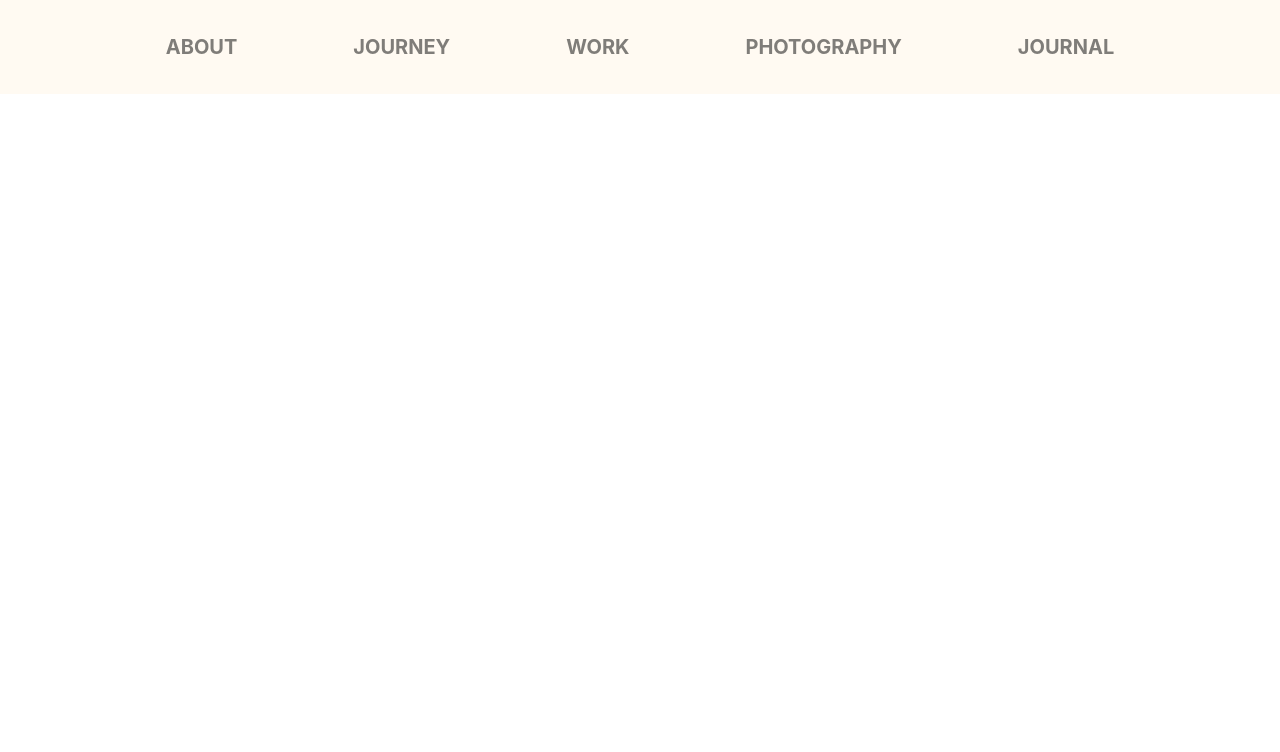
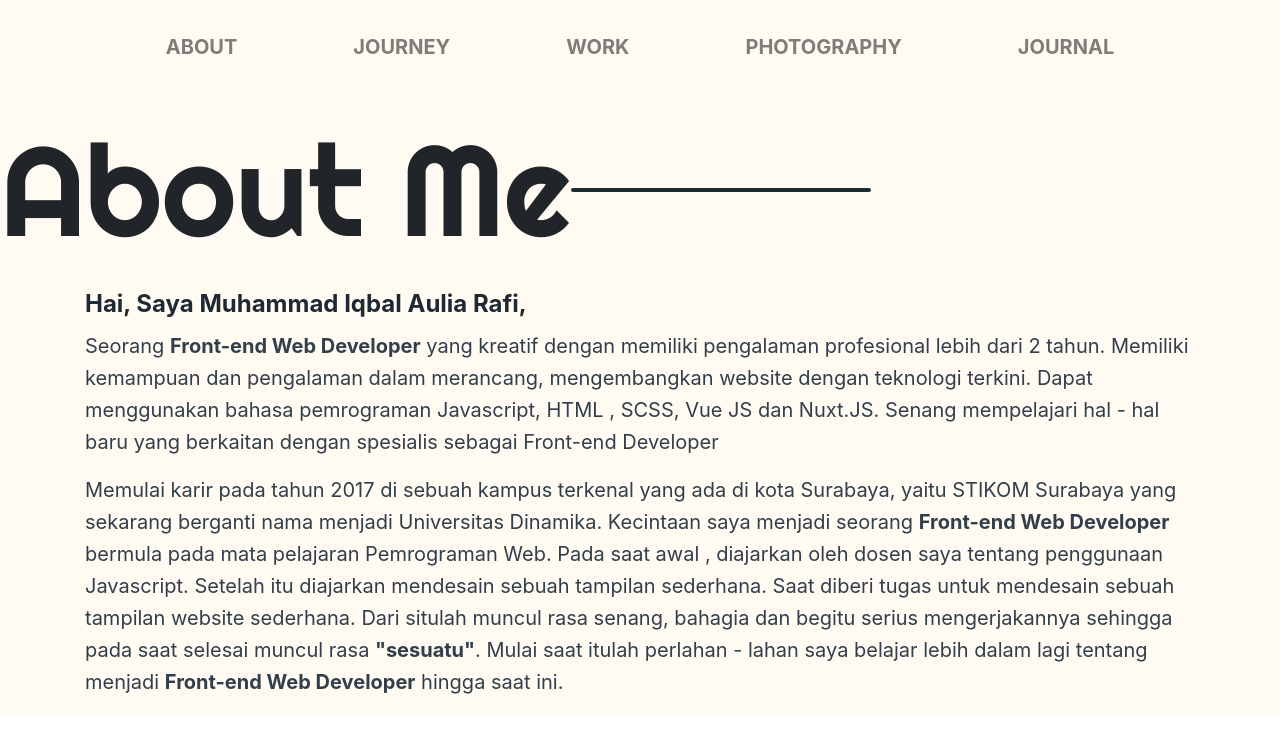
Before and after one commit to Iqbalaulia/my-profile-with-vuejs, a Vue app: page / in a window 1280 px wide. Shown: the top 752 px of the page. Built offline with nearby package versions, Linux system fonts and the light colour scheme.

Commit message:
about section

```diff
--- /dev/null
+++ b/src/assets/scss/about/index.scss
@@ -0,0 +1,28 @@
+.about {
+  background-color: $primary;
+
+  &_text {
+    font-size: 10vw;
+    font-family: "Righteous";
+    display: flex;
+    align-items: center;
+    .line {
+      width: 300px;
+      border: 2px solid $black-1;
+      border-radius: 4px;
+    }
+  }
+
+  &_description {
+    label {
+      font-size: 24px;
+      font-weight: bold;
+      color: $black-1;
+    }
+    p {
+      font-size: 20px;
+      line-height: 32px;
+      color: $black-2;
+    }
+  }
+}
--- a/src/assets/scss/base/index.scss
+++ b/src/assets/scss/base/index.scss
@@ -1,3 +1,4 @@
 @import "variables.scss";
-
+@import url("https://fonts.googleapis.com/css2?family=Righteous&display=swap");
 @import "../navbar/index.scss";
+@import "../about/index.scss";
--- /dev/null
+++ b/src/components/About/index.vue
@@ -0,0 +1,49 @@
+<template>
+  <div class="about">
+    <div class="row">
+      <div class="col-md-12">
+        <div class="about_text">
+          About Me
+          <div class="line"></div>
+        </div>
+      </div>
+    </div>
+    <div class="container">
+      <div class="row">
+        <div class="col-md-12">
+          <div class="about_description">
+            <label for="">Hai, Saya Muhammad Iqbal Aulia Rafi,</label>
+            <p>
+              Seorang <strong>Front-end Web Developer</strong> yang kreatif
+              dengan memiliki pengalaman profesional lebih dari 2 tahun.
+              Memiliki kemampuan dan pengalaman dalam merancang, mengembangkan
+              website dengan teknologi terkini. Dapat menggunakan bahasa
+              pemrograman Javascript, HTML , SCSS, Vue JS dan Nuxt.JS. Senang
+              mempelajari hal - hal baru yang berkaitan dengan spesialis sebagai
+              Front-end Developer
+            </p>
+            <p>
+              Memulai karir pada tahun 2017 di sebuah kampus terkenal yang ada
+              di kota Surabaya, yaitu STIKOM Surabaya yang sekarang berganti
+              nama menjadi Universitas Dinamika. Kecintaan saya menjadi seorang
+              <strong>Front-end Web Developer</strong> bermula pada mata
+              pelajaran Pemrograman Web. Pada saat awal , diajarkan oleh dosen
+              saya tentang penggunaan Javascript. Setelah itu diajarkan
+              mendesain sebuah tampilan sederhana. Saat diberi tugas untuk
+              mendesain sebuah tampilan website sederhana. Dari situlah muncul
+              rasa senang, bahagia dan begitu serius mengerjakannya sehingga
+              pada saat selesai muncul rasa <strong>"sesuatu"</strong>. Mulai
+              saat itulah perlahan - lahan saya belajar lebih dalam lagi tentang
+              menjadi <strong>Front-end Web Developer</strong> hingga saat ini.
+            </p>
+          </div>
+        </div>
+      </div>
+    </div>
+  </div>
+</template>
+<script>
+export default {
+  name: "AboutMe",
+};
+</script>
--- a/src/views/Homepage/index.vue
+++ b/src/views/Homepage/index.vue
@@ -1,6 +1,6 @@
 <template>
   <Layout>
-
+    <SectionAbout />
   </Layout>
 </template>
 <script>
@@ -8,6 +8,7 @@ export default {
   name: "homepage",
   components: {
     Layout: () => import("@/views/Layout"),
+    SectionAbout: () => import("@/components/About"),
   },
 };
 </script>
```
Also changed, not shown: src/assets/images/profile/me_1.jpg (added), src/assets/images/profile/me_2.jpg (added).
